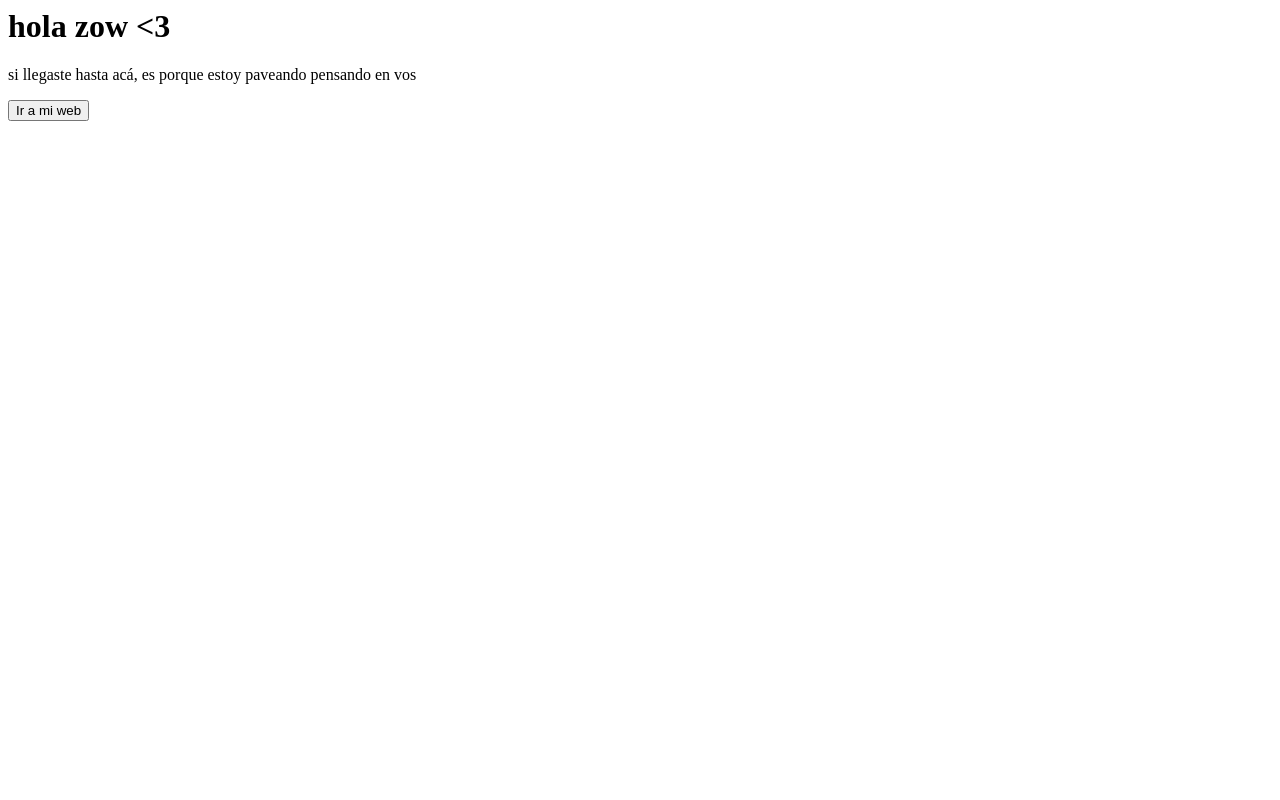
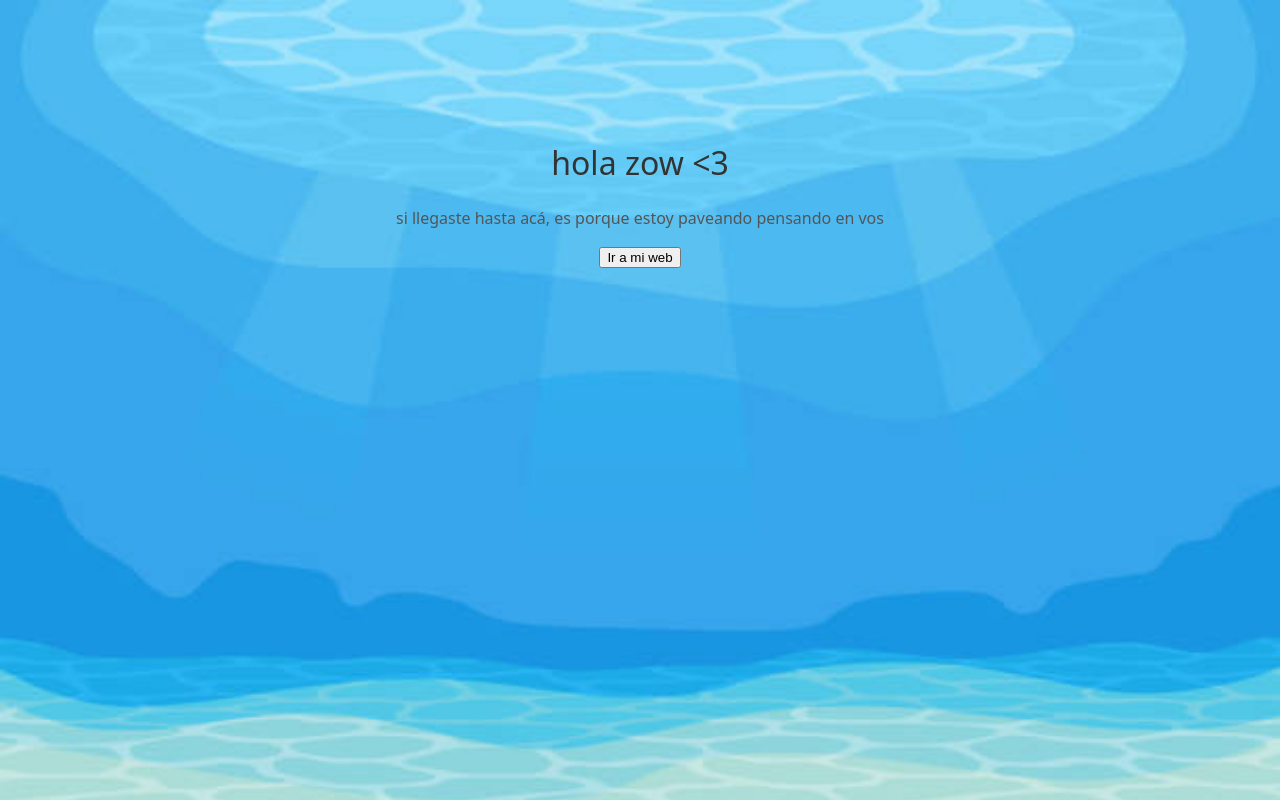
Before and after one commit to Krahnk/pagina_web, a plain HTML site: page amor.html in a window 1280 px wide. Drawn offline with Linux system fonts and the light colour scheme.

Commit message:
Update amor.html

```diff
--- a/amor.html
+++ b/amor.html
@@ -1,3 +1,9 @@
+<html lang="es">
+<head>
+  <meta charset="UTF-8">
+  <title>Mi pagina</title>
+  <link rel="stylesheet" href="style.css">
+</head>
 <body>
   <main>
 <h1>hola zow <3</h1>
```
